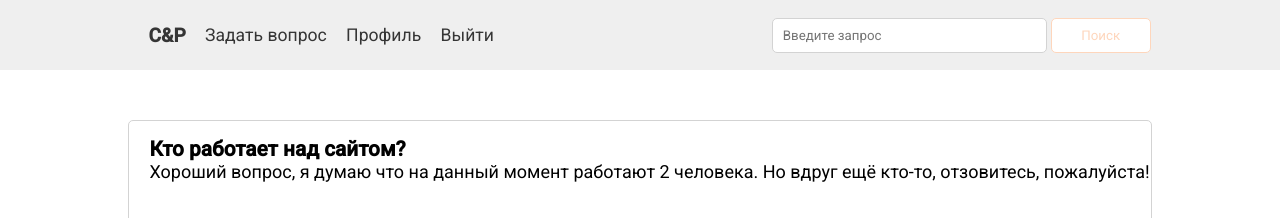
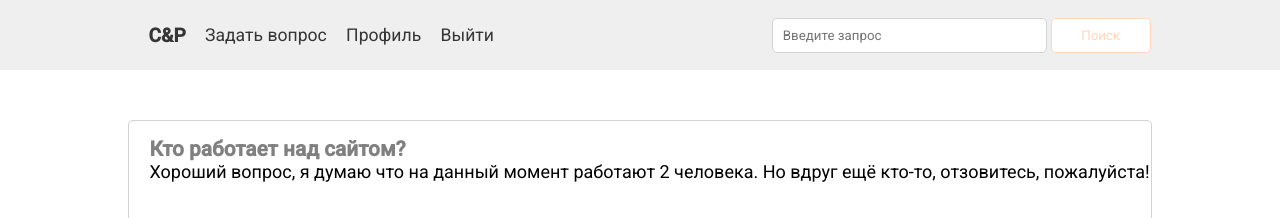
Before and after one commit to DbINYA/test_repa_to_party_for_everybody, a plain HTML site: page templates/index.html in a window 1280 px wide. In both pictures the pointer is over the link 277 px from the left and 148 px from the top of the page. Shown: the top 218 px of the page. Drawn offline with Linux system fonts and the light colour scheme; grey boxes are pictures that could not be loaded.

Commit message:
Это крч главная страница, с заглушками. Пагинацию будем вместе делать, так что, пока что без неё.

```diff
--- a/static/css/index.css
+++ b/static/css/index.css
@@ -32,12 +32,18 @@
 .topic .topic_info_text .topic_header {
   font-weight: bold;
   font-size: 1.3em;
+  transition: .2s;
+  color: black;
+}
+.topic .topic_info_text .topic_header:hover {
+  cursor: pointer;
+  transition: .2s;
+  color: gray;
 }
 .topic .topic_info_text .topic_text {
   height: 30%;
   font-size: 18px;
 }
-
 
 .topic .topic_info_user {
   width: 22%;
```
